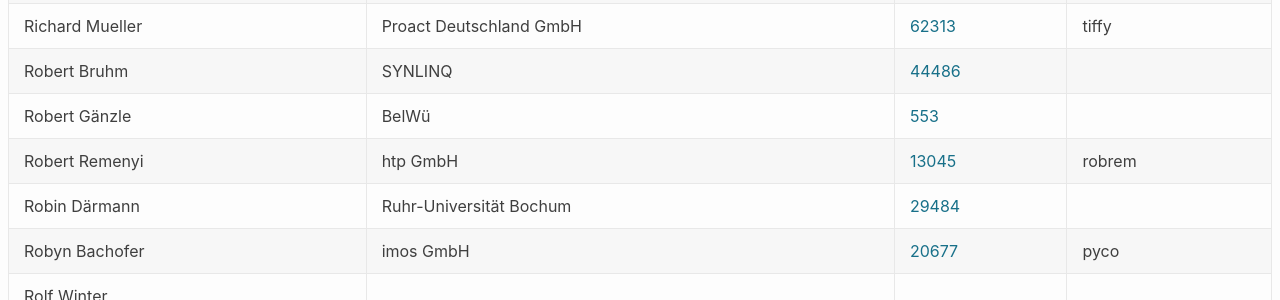
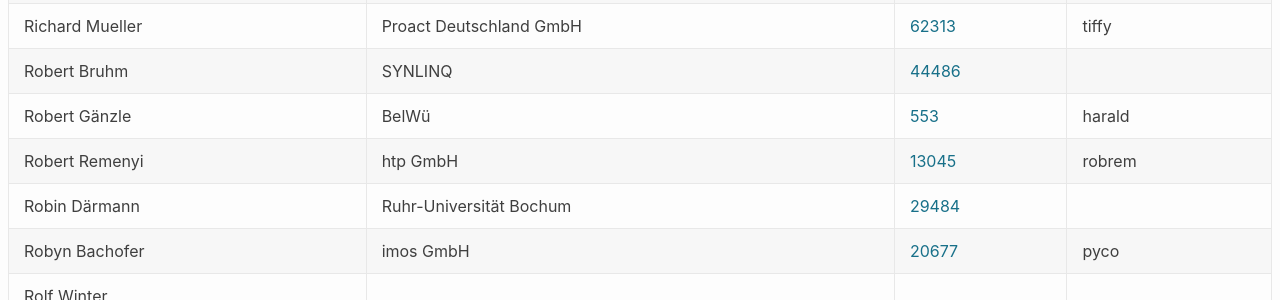
Before and after one commit to denog/pretix-attendeelist, a Jekyll site: the page built from denog14/index.md, in a window 1280 px wide and 900 px high, scrolled down 9829 px. Shown: the part 154-454 px from the top of the window. Built offline with Jekyll 4.4.1, drawn with Linux system fonts in a browser that asks for light colours.

Commit message:
Latest data: Tue Nov  8 17:49:28 UTC 2022

```diff
--- a/_data/attendees_denog14_onsite.json
+++ b/_data/attendees_denog14_onsite.json
@@ -1322,7 +1322,7 @@
   {
     "name": "Robert Gänzle",
     "company": "BelWü",
-    "irc": null,
+    "irc": "harald",
     "asn": "553"
   },
   {
```
